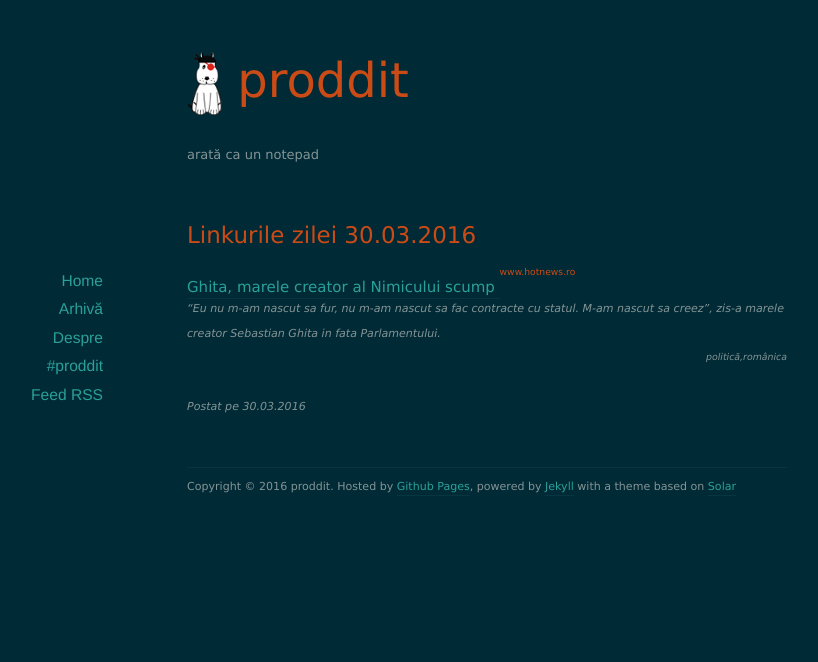
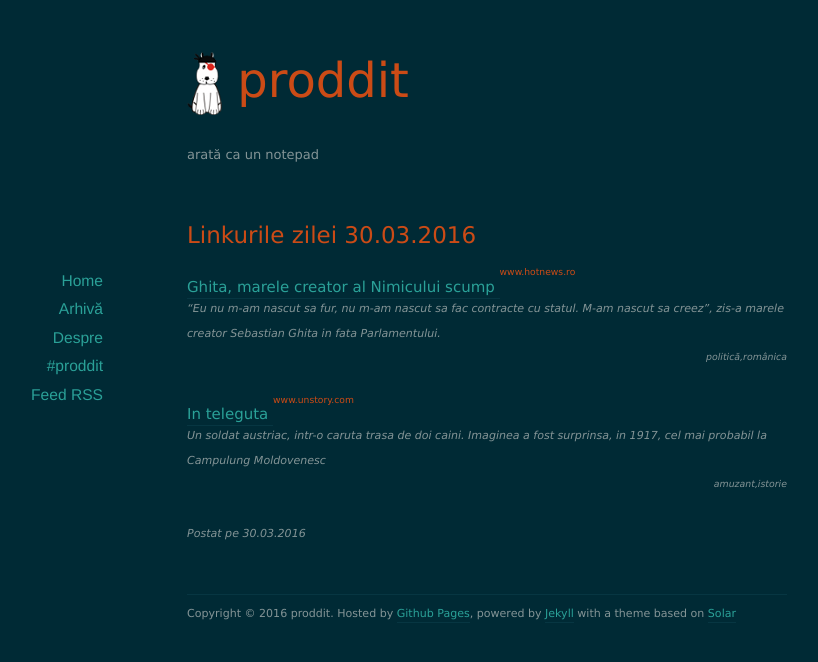
Before and after one commit to xolar/xolar.github.io, a Jekyll site: the page built from _posts/2016-03-30-linkurile-zilei.md, in a window 1280 px wide. Shown: the top 662 px of the page, without its empty margins (153-971 px from the left). Built offline with Jekyll 4.4.1, drawn with Linux system fonts in a browser that asks for light colours; nearby versions of some CDN libraries; comment, search, counter and statistics services are not loaded.

Commit message:
linkurile zilei Wed Mar 30 21:25:24 CEST 2016

```diff
--- a/_posts/2016-03-30-linkurile-zilei.md
+++ b/_posts/2016-03-30-linkurile-zilei.md
@@ -2,10 +2,15 @@
 layout: post
 comments: true
 date:   2016-03-30 17:16
-categories: politică românica
+categories: politică,românica,amuzant,istorie
 title: Linkurile zilei 30.03.2016
 ---
 
 ## [Ghita, marele creator al Nimicului scump ](http://www.hotnews.ro/stiri-opinii-20904189-ghita-marele-creator-nimicului-scump.htm) <sup><sup><sup>www.hotnews.ro</sup></sup></sup>
 <span style="float: left;" ><sup>_"Eu nu m-am nascut sa fur, nu m-am nascut sa fac contracte cu statul. M-am nascut sa creez", zis-a marele creator Sebastian Ghita in fata Parlamentului._</sup></span><span style="float: right;" ><sup><sup>_politică,românica_</sup></sup></span>
 <br/>
+<br/>
+
+## [In teleguta ](http://www.unstory.com/in-teleguta.html) <sup><sup><sup>www.unstory.com</sup></sup></sup>
+<span style="float: left;" ><sup>_Un soldat austriac, intr-o caruta trasa de doi caini. Imaginea a fost surprinsa, in 1917, cel mai probabil la Campulung Moldovenesc_</sup></span><span style="float: right;" ><sup><sup>_amuzant,istorie_</sup></sup></span>
+<br/>
```
